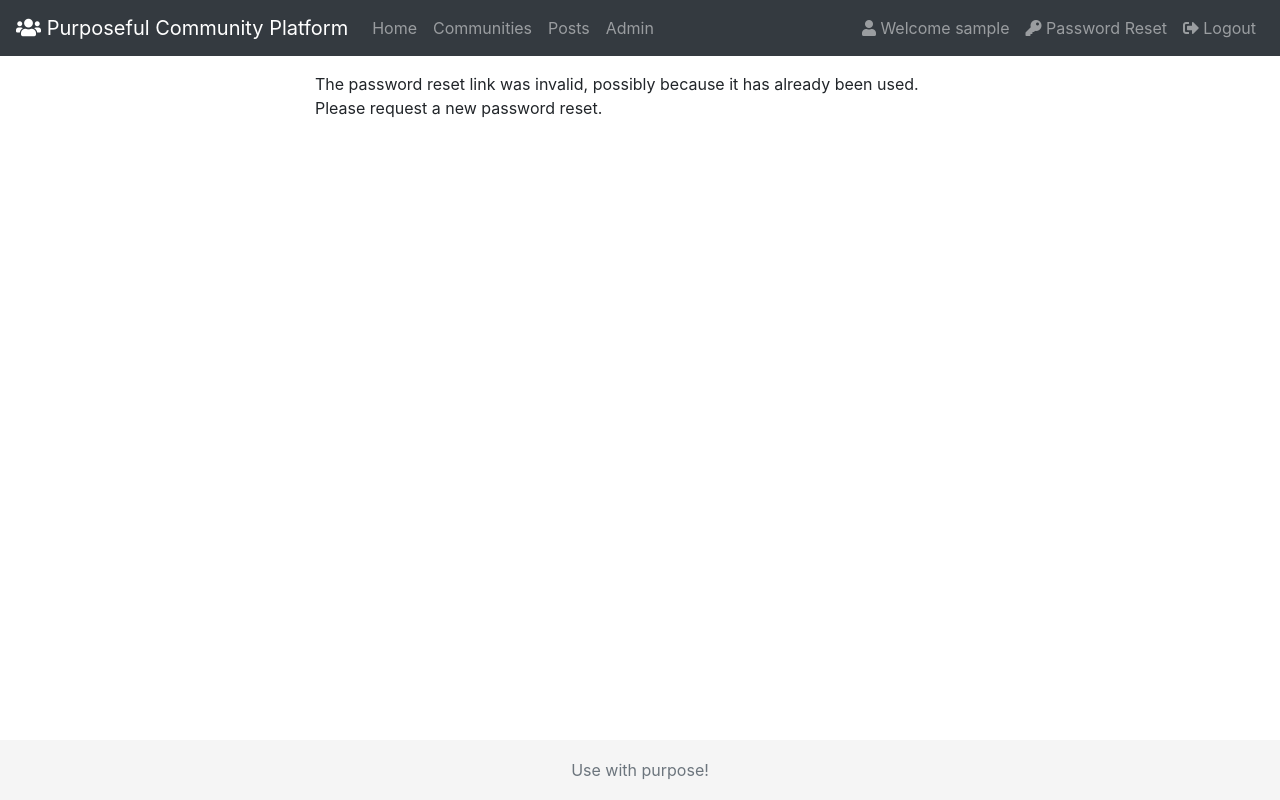
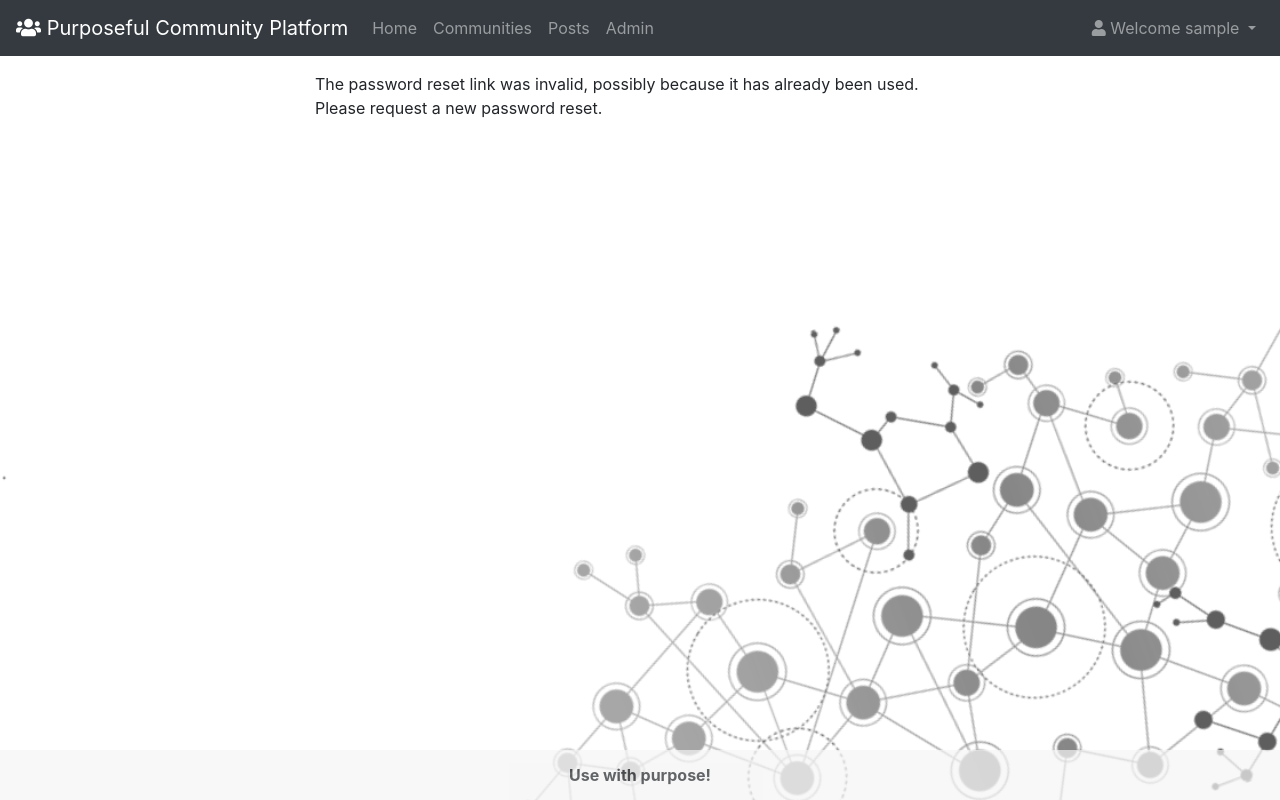
Before and after one commit to sinag/SWE573-PurposefulCommunityPlatform, a Django app: page /users/reset/1/1/ in a window 1280 px wide. Run offline with Django 3.2, Linux system fonts and the light colour scheme; the visitor is signed in with stand-in values (Sample User, id 1); some libraries are stand-ins or nearby versions.

Commit message:
background added and navbar menu fixed for profile

```diff
--- a/code/static/base.css
+++ b/code/static/base.css
@@ -1,5 +1,3 @@
-/* Sticky footer styles
--------------------------------------------------- */
 html {
   position: relative;
   min-height: 100%;
@@ -11,18 +9,23 @@ body {
   position: absolute;
   bottom: 0;
   width: 100%;
-  height: 60px; /* Set the fixed height of the footer here */
-  line-height: 60px; /* Vertically center the text there */
+  height: 50px; /* Set the fixed height of the footer here */
+  line-height: 50px; /* Vertically center the text there */
   background-color: #f5f5f5;
+  opacity: 0.7;
 }
-
-
-/* Custom page CSS
--------------------------------------------------- */
-/* Not required for template or sticky footer method. */
 
 .container {
   width: auto;
   max-width: 680px;
   padding: 0 15px;
 }
+
+body {
+  background:url(background.png) no-repeat;
+  background-size:cover;
+}
+
+.navbar {
+  background:none;
+}
--- a/code/templates/base.html
+++ b/code/templates/base.html
@@ -43,18 +43,19 @@
             </li>
         </ul>
         <ul class="nav navbar-nav ml-auto">
+            <li class="nav-item dropdown">
+                {% if user.is_authenticated %}
+                    <a class="nav-link dropdown-toggle" href="#" id="navbarDropdown" role="button"
+                       data-toggle="dropdown" aria-haspopup="true" aria-expanded="false">
+                        <span class="fas fa-user"></span> Welcome {{ user.username }}
+                    </a>
+                    <div class="dropdown-menu" aria-labelledby="navbarDropdown">
+                        <a class="dropdown-item" href="{% url 'password_reset' %}"><span class="fas fa-key"></span>Password Reset</a>
+                        <a class="dropdown-item" href="{% url 'logout' %}"><span class="fas fa-sign-out-alt"></span> Logout</a>
+                    </div>
+                    </li>
+                {% endif %}
             {% if user.is_authenticated %}
-                <li class="nav-item">
-                    <a class="nav-link" href="#"><span class="fas fa-user"></span> Welcome {{ user.username }}
-                    </a>
-                </li>
-                <li class="nav-item">
-                    <a class="nav-link" href="{% url 'password_reset' %}"><span class="fas fa-key"></span> Password
-                        Reset</a>
-                </li>
-                <li class="nav-item">
-                    <a class="nav-link" href="{% url 'logout' %}"><span class="fas fa-sign-out-alt"></span> Logout</a>
-                </li>
             {% else %}
                 <li class="nav-item">
                     <a class="nav-link" href="{% url 'signup' %}"><span class="fas fa-user"></span> Sign Up</a>
@@ -79,9 +80,9 @@
 <script src="https://stackpath.bootstrapcdn.com/bootstrap/4.3.1/js/bootstrap.min.js"
         integrity="sha384-JjSmVgyd0p3pXB1rRibZUAYoIIy6OrQ6VrjIEaFf/nJGzIxFDsf4x0xIM+B07jRM"
         crossorigin="anonymous"></script>
-<footer class="footer">
+<footer class="footer footer-transparent">
     <div class="container text-center">
-        <span class="text-muted">Use with purpose!</span>
+        <span class="font-weight-bold">Use with purpose!</span>
     </div>
 </footer>
 </body>
--- a/code/templates/registration/login.html
+++ b/code/templates/registration/login.html
@@ -1,7 +1,7 @@
 {% extends 'base.html' %}
 {% block title %}Login{% endblock %}
 {% block content %}
-    <div class="card rounded">
+    <div class="card rounded shadow-lg">
         <div class="card-header text-white bg-dark">
             <h4 class="mb-0">Login</h4>
         </div>
--- a/code/templates/registration/password_reset_confirm.html
+++ b/code/templates/registration/password_reset_confirm.html
@@ -11,7 +11,7 @@
                 <li>Your password can&#39;t be entirely numeric.</li>
             </ul>
         </span>
-        <div class="card rounded">
+        <div class="card rounded shadow-lg">
             <div class="card-header text-white bg-dark">
                 <h4 class="mb-0">Confirm password reset</h4>
             </div>
@@ -24,14 +24,14 @@
                         <input type="password" class="form-control form-control-lg rounded" name="new_password1"
                                id="id_new_password1"
                                required>
-                        <div class="invalid-feedback">Oops, you missed this one.</div>
+                        <div class="invalid-feedback">Oops, you missed new password.</div>
                     </div>
                     <div class="form-group">
                         <label for="id_new_password2">Confirm new password</label>
                         <input type="password" class="form-control form-control-lg rounded" name="new_password2"
                                id="id_new_password2"
                                required>
-                        <div class="invalid-feedback">Oops, you missed this one.</div>
+                        <div class="invalid-feedback">Oops, you missed confirmation.</div>
                     </div>
                     {% if form.errors %}
                         {% for field in form %}
--- a/code/templates/registration/password_reset_form.html
+++ b/code/templates/registration/password_reset_form.html
@@ -5,7 +5,7 @@
 {% block content %}
     <h4>Forgot your password?</h4>
     <p>Enter your email address below, and we'll email instructions for setting a new one.</p>
-    <div class="card rounded">
+    <div class="card rounded shadow-lg">
         <div class="card-header text-white bg-dark">
             <h4 class="mb-0">Reset password</h4>
         </div>
@@ -18,7 +18,7 @@
                     <input type="email" class="form-control form-control-lg rounded" maxlength="254" name="email"
                            id="id_email"
                            required>
-                    <div class="invalid-feedback">Oops, you missed this one.</div>
+                    <div class="invalid-feedback">Oops, you missed email.</div>
                 </div>
                 {% if form.errors %}
                     {% for field in form %}
--- a/code/templates/signup.html
+++ b/code/templates/signup.html
@@ -3,7 +3,7 @@
 {% block title %}Sign Up{% endblock %}
 
 {% block content %}
-    <div class="card rounded">
+    <div class="card rounded shadow-lg">
         <div class="card-header text-white bg-dark">
             <h4 class="mb-0">Sign up</h4>
         </div>
```
Also changed, not shown: code/static/background.png (added), 1 other file.
